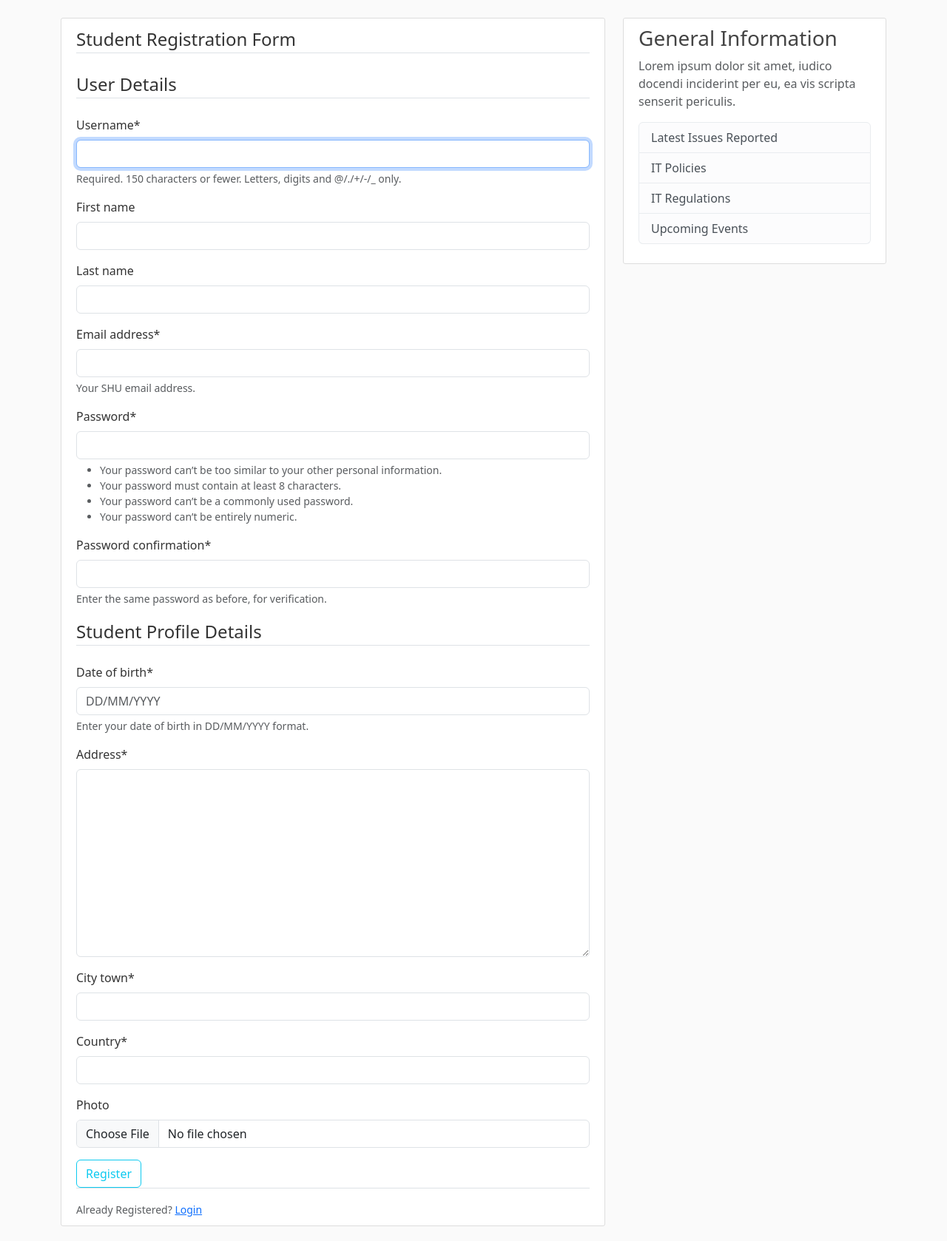
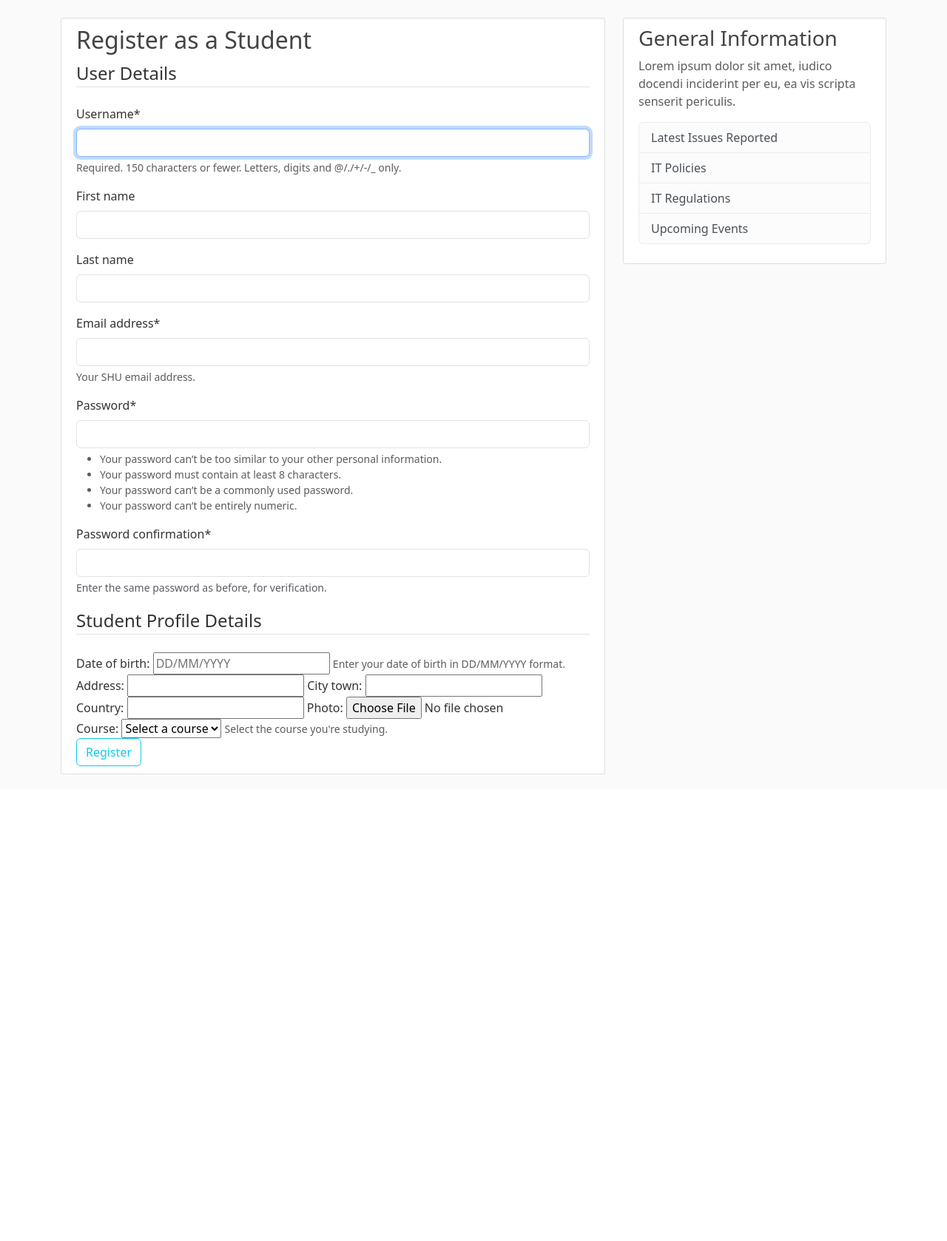
Before and after one commit to leondhallam/Django-app, a Django app: page /register/ in a window 1280 px wide. Shown: the part 56-1734 px from the top of the page at 74% size. After the commit the page ends 1103 px from the top, so only its background shows below. Run offline with Django 5.2, Linux system fonts and the light colour scheme; some libraries are stand-ins or nearby versions.

Commit message:
Can choose course when register & shows in profile

```diff
--- a/itreporting/models.py
+++ b/itreporting/models.py
@@ -52,15 +52,17 @@ class Module(models.Model):
 
 # Student Model
 class Student(models.Model):
-    user = models.OneToOneField(User, on_delete=models.CASCADE, related_name='student_profile') # Linking the User and Student models
+    user = models.OneToOneField(User, on_delete=models.CASCADE, related_name='student_profile')
     date_of_birth = models.DateField()
-    address = models.TextField()
+    address = models.CharField(max_length=255)
     city_town = models.CharField(max_length=100)
     country = models.CharField(max_length=100)
-    photo = models.ImageField(upload_to='student_photos/', null=True, blank=True)
+    photo = models.ImageField(upload_to='profile_pics/', blank=True, null=True)
 
     def __str__(self):
-        return self.user.get_full_name() or self.user.username
+        groups = self.user.groups.all()
+        course = groups.first().name if groups else "No course"
+        return f'{self.user.username} ({course})'
 
 # Registration Model
 class Registration(models.Model):
--- a/users/forms.py
+++ b/users/forms.py
@@ -1,5 +1,5 @@
 from django import forms
-from django.contrib.auth.models import User
+from django.contrib.auth.models import User, Group
 from django.contrib.auth.forms import UserCreationForm
 from .models import Profile
 from django.core.validators import EmailValidator
@@ -25,9 +25,15 @@ class ProfileUpdateForm(forms.ModelForm):
 
 class StudentRegistrationForm(forms.ModelForm):
     date_of_birth = forms.DateField(
-        input_formats=['%d/%m/%Y'],  # Specify the required input format
-        widget=forms.TextInput(attrs={'placeholder': 'DD/MM/YYYY'}),  # Placeholder in the form field
+        input_formats=['%d/%m/%Y'],
+        widget=forms.TextInput(attrs={'placeholder': 'DD/MM/YYYY'}),
         help_text="Enter your date of birth in DD/MM/YYYY format."
+    )
+    course = forms.ModelChoiceField(
+        queryset=Group.objects.all(),
+        required=True,
+        empty_label="Select a course",
+        help_text="Select the course you're studying."
     )
 
     class Meta:
@@ -36,9 +42,6 @@ class StudentRegistrationForm(forms.ModelForm):
 
     def clean_date_of_birth(self):
         date_of_birth = self.cleaned_data.get('date_of_birth')
-
-        # Additional validation (optional): Check if date of birth is in the past
         if date_of_birth and date_of_birth > datetime.today().date():
             raise forms.ValidationError("Date of birth cannot be in the future.")
-
         return date_of_birth
--- a/users/templates/users/register.html
+++ b/users/templates/users/register.html
@@ -2,12 +2,8 @@
 {% load crispy_forms_tags %}
 {% block content %}
 <div class="content-section">
-    <form method="POST">
-        {% csrf_token %}
-        <fieldset class="form-group">
-            <legend class="border-bottom mb-4">Student Registration Form</legend>
-        {{ form | crispy }}
-        </fieldset>
+    <h2>Register as a Student</h2>
+    <form method="POST" enctype="multipart/form-data">
         {% csrf_token %}
         <fieldset class="form-group">
             <legend class="border-bottom mb-4">User Details</legend>
@@ -15,16 +11,32 @@
         </fieldset>
         <fieldset class="form-group">
             <legend class="border-bottom mb-4">Student Profile Details</legend>
-            {{ student_form|crispy }}
+            {{ student_form.date_of_birth.label_tag }}
+            {{ student_form.date_of_birth }}
+            <small class="form-text text-muted">{{ student_form.date_of_birth.help_text }}</small>
+            {% for error in student_form.date_of_birth.errors %}
+                <div class="text-danger">{{ error }}</div>
+            {% endfor %}
+
+            {{ student_form.address.label_tag }}
+            {{ student_form.address }}
+            {{ student_form.city_town.label_tag }}
+            {{ student_form.city_town }}
+            {{ student_form.country.label_tag }}
+            {{ student_form.country }}
+            {{ student_form.photo.label_tag }}
+            {{ student_form.photo }}
+
+            {{ student_form.course.label_tag }}
+            {{ student_form.course }}
+            <small class="form-text text-muted">{{ student_form.course.help_text }}</small>
+            {% for error in student_form.course.errors %}
+                <div class="text-danger">{{ error }}</div>
+            {% endfor %}
         </fieldset>
         <div class="form-group">
             <button class="btn btn-outline-info" type="submit">Register</button>
         </div>
     </form>
-    <div class="border-top pt-3">
-        <small class="text-muted">
-            Already Registered? <a class="ml-2" href="#">Login</a>
-        </small>
-    </div>
 </div>
 {% endblock content %}
--- a/users/views.py
+++ b/users/views.py
@@ -13,13 +13,15 @@ def register(request):
         student_form = StudentRegistrationForm(request.POST, request.FILES)
 
         if user_form.is_valid() and student_form.is_valid():
-            # Save the user
             user = user_form.save()
 
-            # Create the associated Student profile
             student = student_form.save(commit=False)
             student.user = user
             student.save()
+
+            course = student_form.cleaned_data.get('course')
+            if course:
+                user.groups.add(course)
 
             messages.success(request, 'Your account has been created! Now you can log in.')
             return redirect('login')
@@ -37,24 +39,24 @@ def register(request):
 
 @login_required
 def profile(request):
-    print("Profile")
-    if request.method == "POST":
+    if request.method == 'POST':
         u_form = UserUpdateForm(request.POST, instance=request.user)
-        p_form = ProfileUpdateForm(request.POST, request.FILES, instance=request.user.profile)
+        p_form = StudentRegistrationForm(request.POST, request.FILES, instance=request.user.student_profile)
+        p_form.fields['course'].initial = request.user.groups.first()
+
         if u_form.is_valid() and p_form.is_valid():
             u_form.save()
-            p_form.save()
-            messages.success(request, 'Your account has successfully updated!')
+            p_form.save(user=request.user)
+            messages.success(request, f'Your profile has been updated!')
             return redirect('profile')
     else:
         u_form = UserUpdateForm(instance=request.user)
-        p_form = ProfileUpdateForm(instance=request.user.profile)
+        p_form = StudentRegistrationForm(instance=request.user.student_profile)
+        p_form.fields['course'].initial = request.user.groups.first()
 
     context = {
         'u_form': u_form,
         'p_form': p_form,
-        'title': 'Student Profile',
-        'student': Student.objects.get(user=request.user)
     }
 
     return render(request, 'users/profile.html', context)
```
Also changed, not shown: itreporting/admin.py (+10 -5 lines), users/templates/users/profile.html (+19 -17 lines), itreporting/migrations/0004_alter_student_address_alter_student_photo.py (added).
